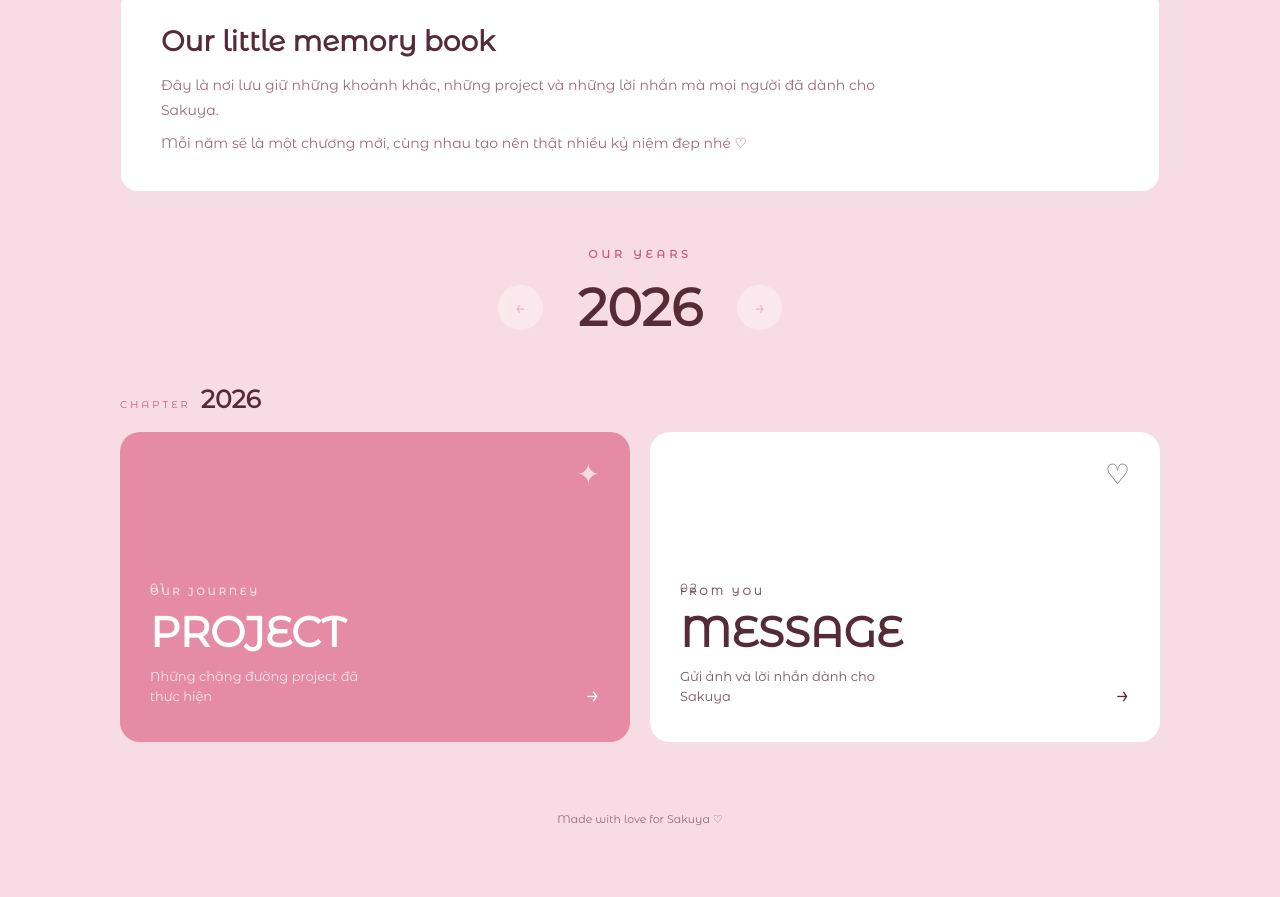
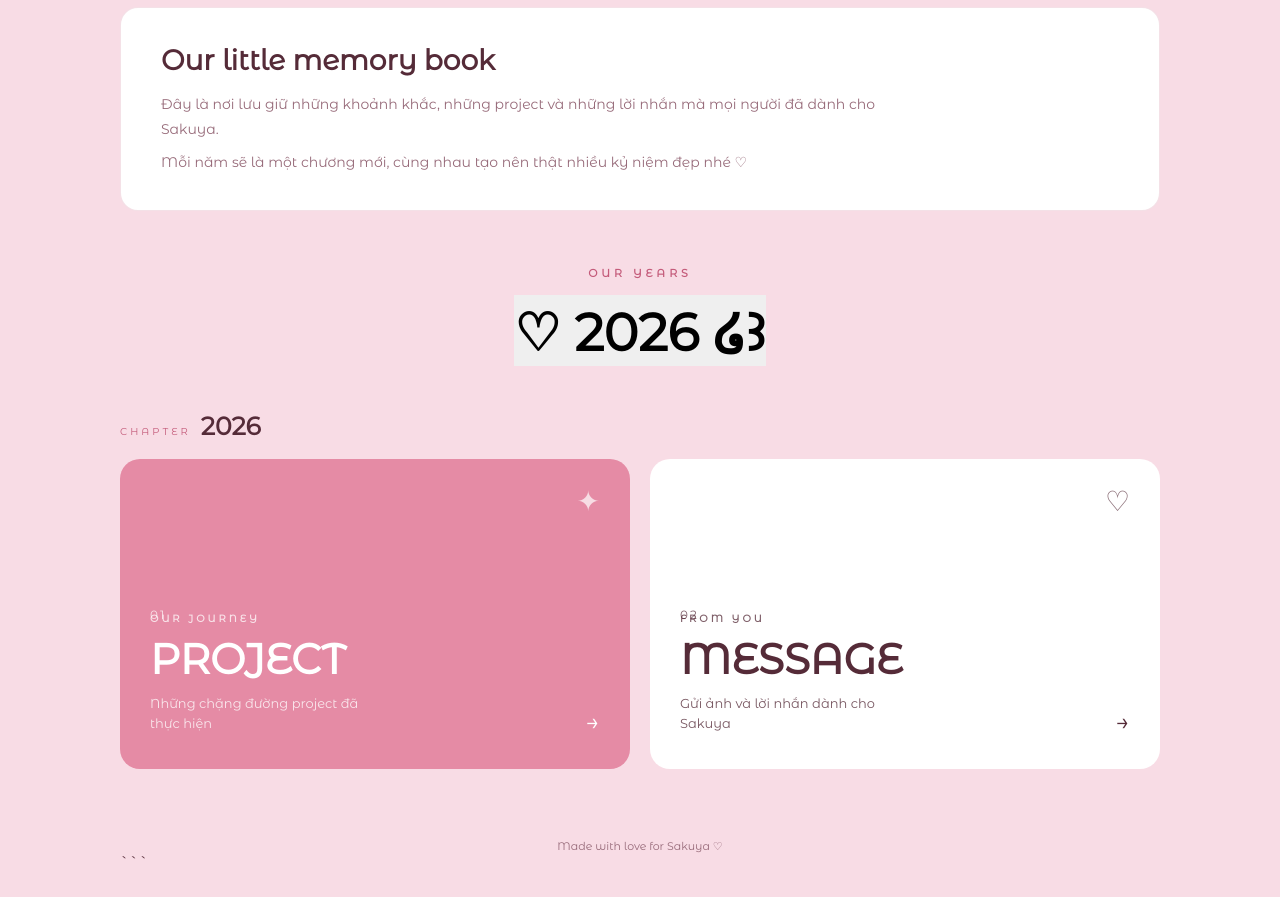
Before and after one commit to loginsakuverse/sakuya-birthday-project, a plain HTML site: page index.html in a window 1280 px wide. Shown: the part 563-1460 px from the top of the page. Drawn offline with Linux system fonts and the light colour scheme.

Commit message:
Update index.html

````diff
--- a/index.html
+++ b/index.html
@@ -1,18 +1,11 @@
 <!DOCTYPE html>
+
 <html lang="vi">
 <head>
   <meta charset="UTF-8">
   <meta name="viewport" content="width=device-width, initial-scale=1.0">
 
   <title>Our Story — Sakuya</title>
-
-  <link rel="preconnect" href="https://fonts.googleapis.com">
-  <link rel="preconnect" href="https://fonts.gstatic.com" crossorigin>
-
-  <link
-    href="https://fonts.googleapis.com/css2?family=DM+Sans:wght@400;500;600;700&family=Playfair+Display:wght@500;600;700&display=swap"
-    rel="stylesheet"
-  >
 
   <link rel="stylesheet" href="style.css">
 </head>
@@ -25,6 +18,7 @@
 
   <main id="homePage" class="page active">
 
+```
 <!-- HERO -->
 
 <section class="hero">
@@ -88,16 +82,24 @@
 
   <div class="year-selector">
 
-        <button class="year-arrow disabled">
-          ←
-        </button>
+    <button
+      class="current-year"
+      onclick="toggleYear2026()"
+      aria-label="Open 2026"
+    >
 
-        <div class="current-year">
+      <span class="year-decoration left">
+        ♡
+      </span>
+
+      <span class="year-number">
         2026
-        </div>
+      </span>
 
-        <button class="year-arrow disabled">
-          →
+      <span class="year-decoration right">
+        ໒꒱
+      </span>
+
     </button>
 
   </div>
@@ -105,13 +107,23 @@
 </section>
 
 
-    <!-- 2026 -->
+<!-- 2026 CONTENT -->
 
-    <section class="year-content">
+<section
+  class="year-content"
+  id="year2026Content"
+>
 
   <div class="year-title">
-        <span>CHAPTER</span>
-        <strong>2026</strong>
+
+    <span>
+      CHAPTER
+    </span>
+
+    <strong>
+      2026
+    </strong>
+
   </div>
 
 
@@ -206,10 +218,9 @@
 <footer>
   Made with love for Sakuya ♡
 </footer>
+```
 
   </main>
-
-
 
   <!-- =========================
        PROJECT PAGE
@@ -217,6 +228,7 @@
 
   <main id="projectPage" class="page">
 
+```
 <header class="subpage-header">
 
   <button
@@ -367,10 +379,9 @@
 
 
 </section>
+```
 
   </main>
-
-
 
   <!-- =========================
        PROJECT GALLERY
@@ -378,6 +389,7 @@
 
   <main id="projectGalleryPage" class="page">
 
+```
 <header class="subpage-header">
 
   <button
@@ -408,10 +420,9 @@
 >
 
 </section>
+```
 
   </main>
-
-
 
   <!-- =========================
        MESSAGE PAGE
@@ -419,6 +430,7 @@
 
   <main id="messagePage" class="page">
 
+```
 <header class="subpage-header">
 
   <button
@@ -477,10 +489,9 @@
 >
 
 </section>
+```
 
   </main>
-
-
 
   <!-- =========================
        MESSAGE MODAL
@@ -491,6 +502,7 @@
     class="modal"
   >
 
+```
 <div class="modal-box">
 
   <button
@@ -587,10 +599,9 @@
   </button>
 
 </div>
+```
 
   </div>
-
-
 
   <!-- =========================
        IMAGE VIEWER
@@ -602,6 +613,7 @@
     onclick="closeImageViewer()"
   >
 
+```
 <button class="viewer-close">
   ×
 </button>
@@ -610,10 +622,9 @@
   id="viewerImage"
   alt="Full image"
 >
+```
 
   </div>
-
-
 
   <script src="script.js"></script>
 
````
Lines whose indentation alone changed are shown as unchanged.
